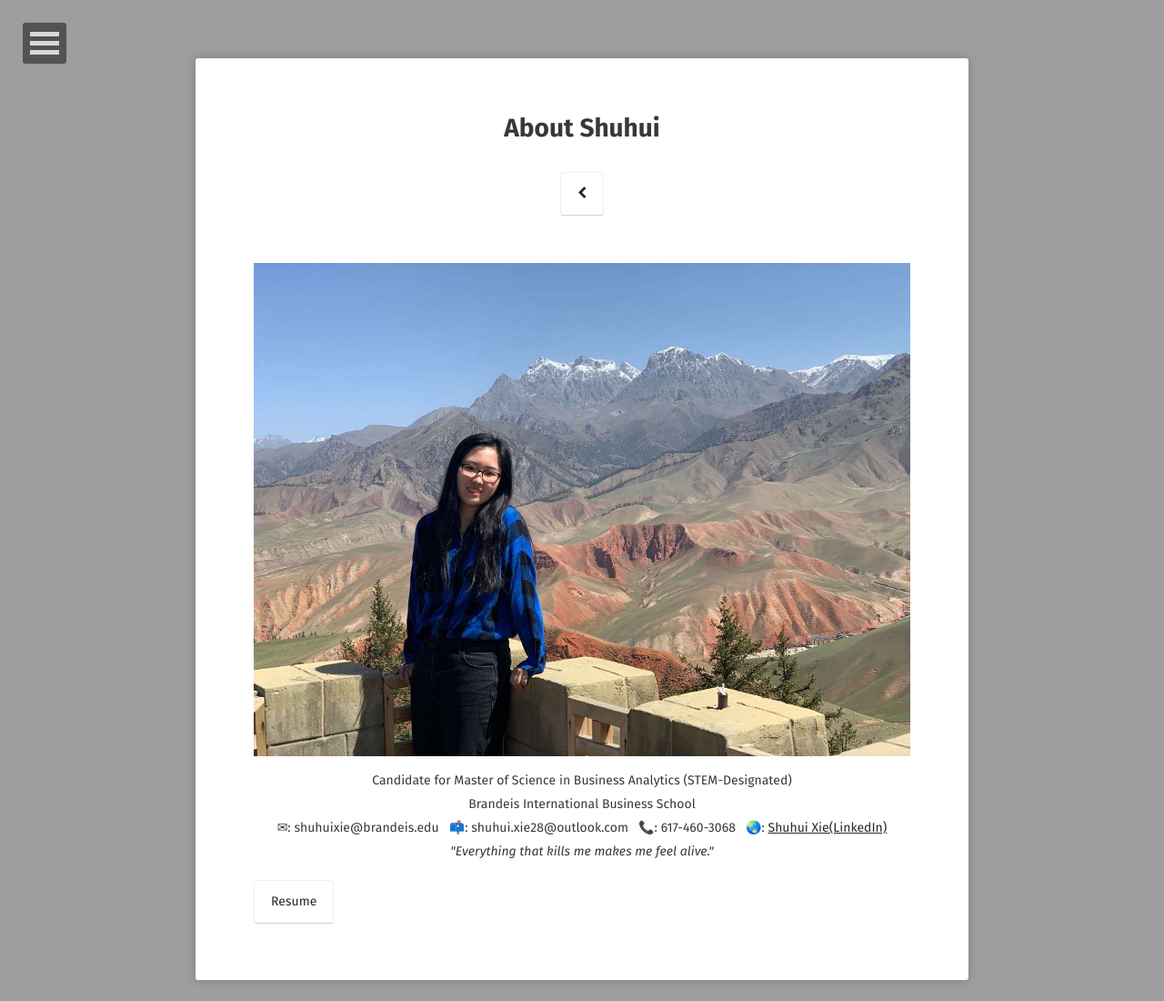
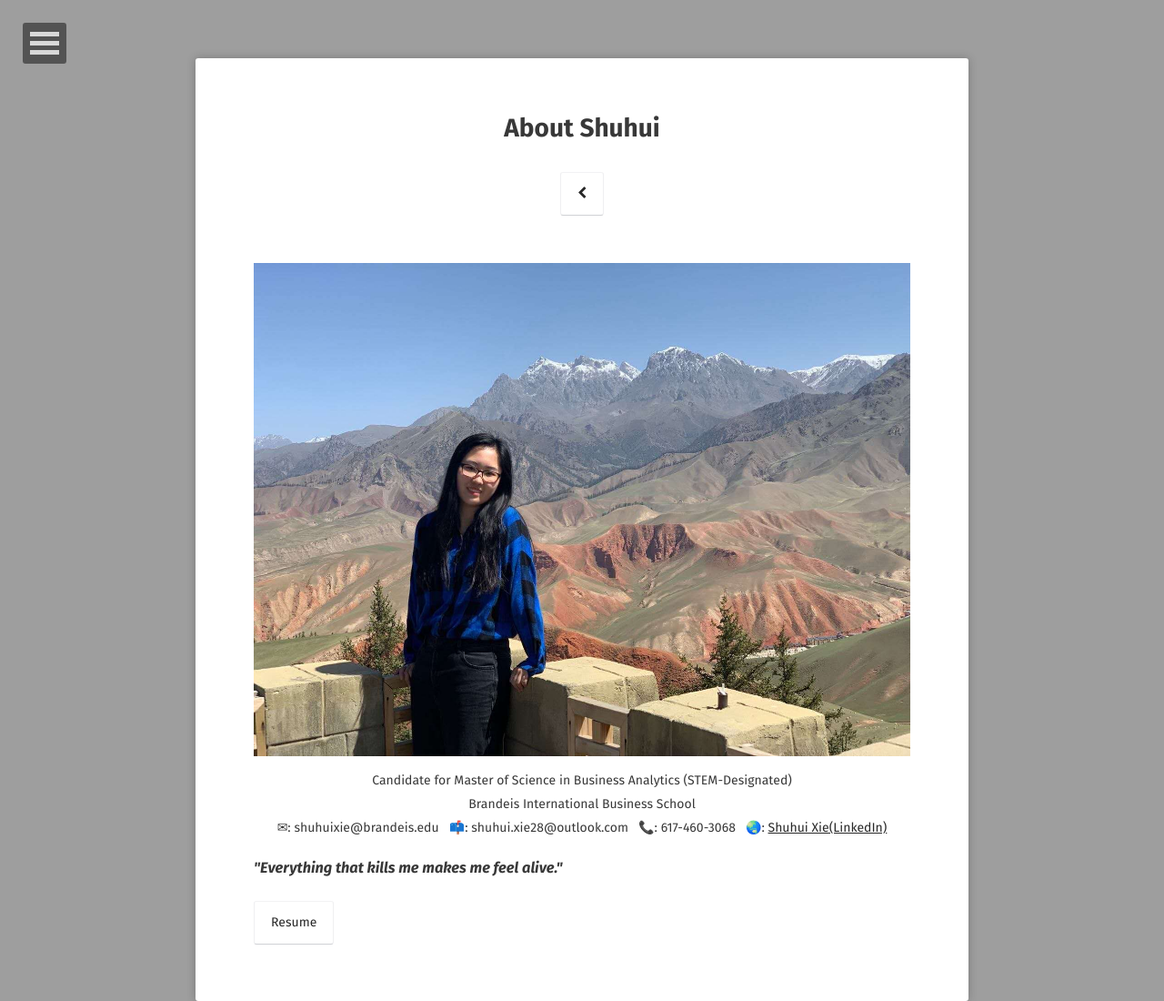
Before and after one commit to ShXIE-28/ShXIE-28.github.io, a Jekyll site: the page built from about/index.md, in a window 1280 px wide. Shown: the whole page at 91% size. Built offline with Jekyll 4.4.1, drawn with Linux system fonts in a browser that asks for light colours; some web fonts are replaced; before the commit the page ends 1077 px from its top, so only the background shows below that.

Commit message:
Update index.md

```diff
--- a/about/index.md
+++ b/about/index.md
@@ -13,8 +13,8 @@ comments: false
 
 <center>✉: shuhuixie@brandeis.edu &nbsp; 📫: shuhui.xie28@outlook.com &nbsp; 📞: 617-460-3068 &nbsp; 🌏: <a href="https://www.linkedin.com/in/shuhui-xie/">Shuhui Xie(LinkedIn)</a></center>
 
-<center>
-<i>"Everything that kills me makes me feel alive."</i>
-</center>
+<p>
+<h3><i>"Everything that kills me makes me feel alive."</i></h3>
+</p>
 
 [Resume](https://github.com/ShXIE-28/ShXIE-28.github.io/blob/master/assets/Resume%20Shuhui%20Xie_HC.pdf){: .btn}
```
